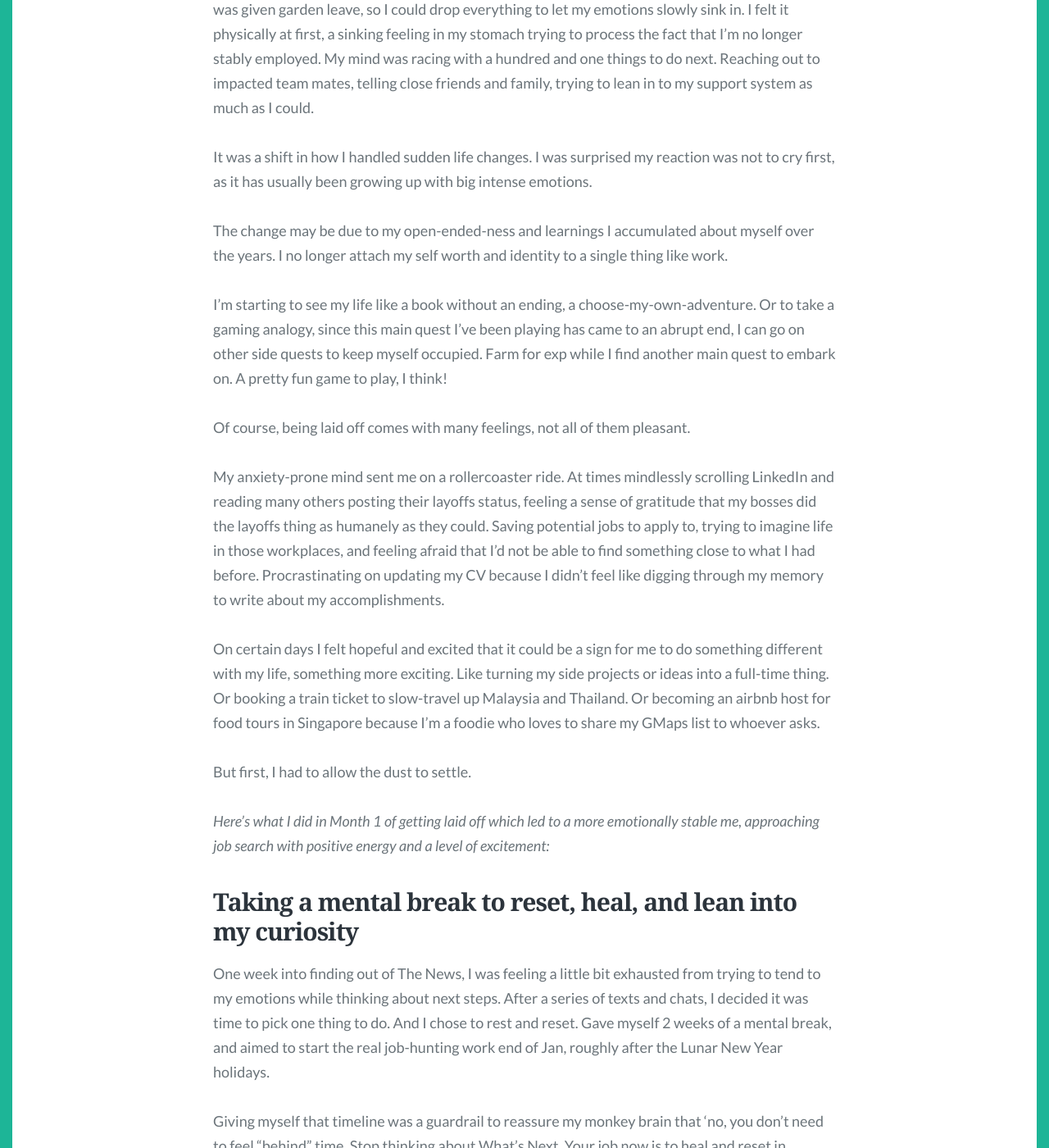
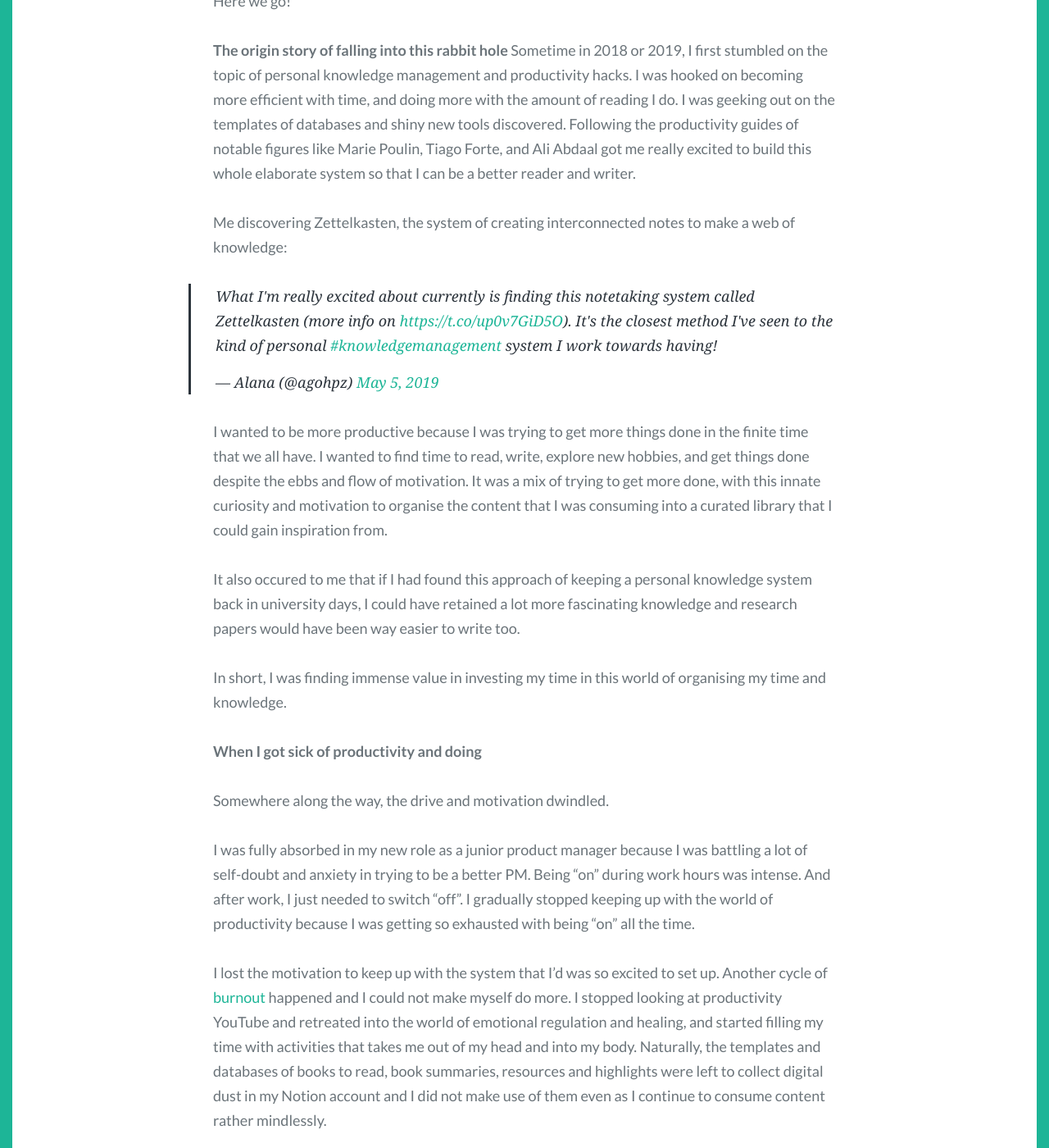
Before and after one commit to alanagoh/new-personal-web, a Jekyll site: the page built from _posts/2023-02-07-one-month-after-getting-laid-off.markdown, in a window 1280 px wide and 1400 px high, scrolled down 1122 px. Shown: the whole window at 82% size. Built offline with Jekyll 4.4.1, drawn with Linux system fonts in a browser that asks for light colours; some web fonts are replaced; comment, search, counter and statistics services are not loaded; some of the changed text lies outside the part shown.

Commit message:
new post

```diff
--- a/_posts/2023-02-07-one-month-after-getting-laid-off.markdown
+++ b/_posts/2023-02-07-one-month-after-getting-laid-off.markdown
@@ -1,81 +1,67 @@
 ---
 layout: post
-title:  "one month after getting laid off"
-date:   2023-02-07 15:05:32 +0800
+title:  "ups and downs of my obsession with productivity systems and processes"
+date:   2023-03-23 12:34:32 +0800
 categories: posts
-feature_image: images/garden.jpg
-tags: [life]
+feature_image:
+tags: [productivity and workflows]
 ---
 
-January was such a roller coaster ride. The first day I came back online from year end break, received news of being laid off on a call with the directors while I was in my KL airbnb apartment. I was given garden leave, so I could drop everything to let my emotions slowly sink in. I felt it physically at first, a sinking feeling in my stomach trying to process the fact that I’m no longer stably employed. My mind was racing with a hundred and one things to do next. Reaching out to impacted team mates, telling close friends and family, trying to lean in to my support system as much as I could.
+Before jumping into the main topic and getting into the details of it, I want to acknowledge my journey in writing this.
 
-It was a shift in how I handled sudden life changes. I was surprised my reaction was not to cry first, as it has usually been growing up with big intense emotions.
+As someone really huge on setting up my productivity systems and workflows, I’ve been procrastinating and incapable of writing and publishing about them. Upon reflection, I figured that this mental block comes from a fear that my system is not good enough to be shared. There are many great articles out there, how would mine be any valuable out there?
 
-The change may be due to my open-ended-ness and learnings I accumulated about myself over the years. I no longer attach my self worth and identity to a single thing like work.
+Again, the pattern of perfectionism and setting the bar too high for myself that it causes inaction.
 
-I’m starting to see my life like a book without an ending, a choose-my-own-adventure. Or to take a gaming analogy, since this main quest I’ve been playing has came to an abrupt end, I can go on other side quests to keep myself occupied. Farm for exp while I find another main quest to embark on. A pretty fun game to play, I think!
+It’s strange that I haven’t been writing about it because it is a pet topic of mine, and I love talking about it with friends who are also interested to hear about this. In the spirit of overcoming perfectionism and learning in public, I’ve convinced myself that I can share my journey even as I find them “not there yet”. Even as I write, I am uncovering holes to fill, and that has been incredibly helpful in this iteration of my processes.
 
-Of course, being laid off comes with many feelings, not all of them pleasant.
+So here I am, this will be the first essay about setting up my personal knowledge system. Starting with the origin story of how I came to enjoy diving deep into this topic, and the obstacles that got in my way, and how my thinking has evolved over the years.
+
+In subsequent posts, I’ll dive into specific parts of the system like Weekly Reviews, and my reading/note-taking workflow.
+
+Here we go!
 
 <!--more-->
 
-My anxiety-prone mind sent me on a rollercoaster ride. At times mindlessly scrolling LinkedIn and reading many others posting their layoffs status, feeling a sense of gratitude that my bosses did the layoffs thing as humanely as they could. Saving potential jobs to apply to, trying to imagine life in those workplaces, and feeling afraid that I'd not be able to find something close to what I had before. Procrastinating on updating my CV because I didn’t feel like digging through my memory to write about my accomplishments.
+**The origin story of falling into this rabbit hole**
+Sometime in 2018 or 2019, I first stumbled on the topic of personal knowledge management and productivity hacks. I was hooked on becoming more efficient with time, and doing more with the amount of reading I do. I was geeking out on the templates of databases and shiny new tools discovered. Following the productivity guides of notable figures like Marie Poulin, Tiago Forte, and Ali Abdaal got me really excited to build this whole elaborate system so that I can be a better reader and writer.
 
-On certain days I felt hopeful and excited that it could be a sign for me to do something different with my life, something more exciting. Like turning my side projects or ideas into a full-time thing. Or booking a train ticket to slow-travel up Malaysia and Thailand. Or becoming an airbnb host for food tours in Singapore because I’m a foodie who loves to share my GMaps list to whoever asks.
+Me discovering Zettelkasten, the system of creating interconnected notes to make a web of knowledge:
 
-But first, I had to allow the dust to settle.
+<blockquote class="twitter-tweet"><p lang="en" dir="ltr">What I&#39;m really excited about currently is finding this notetaking system called Zettelkasten (more info on <a href="https://t.co/up0v7GiD5O">https://t.co/up0v7GiD5O</a>). It&#39;s the closest method I&#39;ve seen to the kind of personal <a href="https://twitter.com/hashtag/knowledgemanagement?src=hash&amp;ref_src=twsrc%5Etfw">#knowledgemanagement</a> system I work towards having!</p>&mdash; Alana (@agohpz) <a href="https://twitter.com/agohpz/status/1125047432046206976?ref_src=twsrc%5Etfw">May 5, 2019</a></blockquote> <script async src="https://platform.twitter.com/widgets.js" charset="utf-8"></script>
 
-*Here’s what I did in Month 1 of getting laid off which led to a more emotionally stable me, approaching job search with positive energy and a level of excitement:*
+I wanted to be more productive because I was trying to get more things done in the finite time that we all have. I wanted to find time to read, write, explore new hobbies, and get things done despite the ebbs and flow of motivation. It was a mix of trying to get more done, with this innate curiosity and motivation to organise the content that I was consuming into a curated library that I could gain inspiration from.
 
-## Taking a mental break to reset, heal, and lean into my curiosity
-One week into finding out of The News, I was feeling a little bit exhausted from trying to tend to my emotions while thinking about next steps. After a series of texts and chats, I decided it was time to pick one thing to do. And I chose to rest and reset. Gave myself 2 weeks of a mental break, and aimed to start the real job-hunting work end of Jan, roughly after the Lunar New Year holidays.
+It also occured to me that if I had found this approach of keeping a personal knowledge system back in university days, I could have retained a lot more fascinating knowledge and research papers would have been way easier to write too.
 
-Giving myself that timeline was a guardrail to reassure my monkey brain that ‘no, you don’t need to feel “behind” time. Stop thinking about What’s Next. Your job now is to heal and reset in preparation for next few months of a potentially difficult season.’
+In short, I was finding immense value in investing my time in this world of organising my time and knowledge.
 
-It was a good choice, that dedicated time allowed me to feel all the emotions that I needed to feel. To explore the ideas that needed space to expand in my brain. To read the accumulated newsletters that I had fallen behind in reading.
+**When I got sick of productivity and doing**
 
-I ended up digging into my old bookmarks and notes, resurfacing old interesting topics that faded into the back of my mind. That week, I found my past and present selves gather in one time and space. Some parts of me stayed, some parts of me faded away.
+Somewhere along the way, the drive and motivation dwindled.
 
-What will this concoction lead to?
+I was fully absorbed in my new role as a junior product manager because I was battling a lot of self-doubt and anxiety in trying to be a better PM. Being “on” during work hours was intense. And after work, I just needed to switch “off”. I gradually stopped keeping up with the world of productivity because I was getting so exhausted with being “on” all the time.
 
-## Planting seeds, and growing a metaphorical garden
-True to my nature, I’m not just focusing on getting another Product role. I’ve got a desire to explore different paths. So I’m planting seeds of different outcomes, water them, and see what grows and thrives.
+I lost the motivation to keep up with the system that I’d was so excited to set up. Another cycle of [burnout](https://alanagoh.com/on-burnout) happened and I could not make myself do more. I stopped looking at productivity YouTube and retreated into the world of emotional regulation and healing, and started filling my time with activities that takes me out of my head and into my body. Naturally, the templates and databases of books to read, book summaries, resources and highlights were left to collect digital dust in my Notion account and I did not make use of them even as I continue to consume content rather mindlessly.
 
-> I’m not keen to plant a land of homogenous crops for harvesting. Much prefer a plot of garden with variety of flora for a visual feast.
+**v2.0**
+The value I found in setting up processes did not rest, it tagged along with my work as I worked with different project teams at my role. I realised that researching on and experimenting with best practices of product processes was a type of work that gave me energy even if it was not the core work I was required to do.
 
-Although I have no clue what I want this garden to look like exactly, I’ve just been gathering seeds that catch my interest, talk to random people about them and see where it takes me.
+Turns out I’m highly motivated by structured, as shown by my Luxx profile:
+{% include image_caption.html imageurl="/images/luxx-structure-high.jpg" title="luxx profile"%}
 
-However, I know how I want to feel about it.
+The structured-ness of things is “indispensable” for me to operate. Not surprisingly, when I was not keeping up and iterating on my PKM to suit my energy levels and needs, reading and writing also fell into disarray and lacked consistency.
 
-I want to feel energised, and wake up feeling excited to tend to this garden.
+The process work I did with my teams fed into my learnings about how I can approach my personal systems. New workflows introduced are always for the users. The wielder is more important than the tool itself. I’ve learned that no matter how shiny or exciting a new tool or workflow sounds at first, it isn’t just about implementing best practices without application to the context of the team and individual users. People tend to go back to old habits and ways of working if they are not experiencing the benefits first-hand. As the designer of the new workflow, it is then crucial to make the transition as frictionless and easy to adopt as possible.
 
-I want this garden to tickle my curiosity, maybe grow some unexpected plants and I can go explore where those came from.
+I’m bringing this lens into my own systems, and I see it working too.
 
-I want to feel proud of this garden, and invite other gardeners, chefs, makers and creators to explore this garden together. A sense of having a central piece to dig into and have interesting side conversations about.
+While it is great to seek inspiration and learn from productivity thought leaders, now I see the importance of taking pieces of what is useful for me. It is easy to get drawn into the mindset of *doing doing doing* as we see these thought leaders getting so much done and being extra productive than the average person. We sometimes forget that we’re human and not machines, and we need to time and space for ourselves to step back and take a break.
 
-## Moving on and mental prep of the road ahead
-A lot of moving on is based on instincts. Listening to my gut about what I needed to do. Everyone moved on in their own pace. Some may need less time than others, and it’s alright to take what we need.
+Now, my YouTube algorithm also serves me videos about slow living, minimalism and being more intentional with life. I’ve also been learning and practicing mindfulness, the art of sitting in silence and trying to be, not do.
 
-I could attribute this to months and years of journalling, and making mindfulness practice a thing in my life, but I was hyper aware of when my mind and body needed a rest, or when I was ready to expend energy. Some nights I let job search activities go on too late into the night, leaving my nervous system too hyped up that I couldn’t wind down to sleep. It disrupts the next day’s plans like going to the gym in the morning. Such blips in my week teach me to set cut-off timings so that I can prioritise my rest.
+This balanced approach seems to work better for me as I slowly let go of the idea that I need to fill all my waking hours with something “productive”.
 
-Prioritising for rest has been a great principle to stick to because it is the foundation for regaining energy and refuelling the tank. We’ve been conditioned to hustle culture, and glorifying not sleeping, over working, at the expense of not listening to our own bodies.
+And I’m excited to move forward with these new learnings to dive (slowly) into my existing practices and habits.
 
-Growing up, I felt this need for self-improvement, reading all sorts of productivity hacks, self-help books. I needed to “fix” myself and follow the path of others who seem to have their life under control and thriving. What I didn’t learn is to question if those habits are even meant for me.
-
-> What do I actually need? What am I optimising for? What do I want my life to look like?
-
-There’s a slew of content out there telling us that in order to be successful and better versions of ourselves, we had to stick to our habits down to a tee. Want to be a gym girl? Stick to a 3-day split and be at the gym 3 times a week. Want to be a writer? Write and publish once a week, or on any regular schedule to grow your audience. Want to be successful? Learn the habits of CEOs who wake up at 5 am every morning morning, plunge themselves into ice baths and throw in a 5 km run before the sun rises. It probably takes a lot of focus, discipline and awareness of what they are optimising for to be able to keep up with a stack of habits strictly.
-
-I’m not at that level of discipline or focus, and I may not ever narrow down to a single set of habits for life.
-
-But I’m happy about how I’m now able to tell when I’m off balance. When there’s too much of something that takes my energy away, I’ll cut back and do something else less demanding.
-
-My approach to habits now: Start small, and be kind to myself when there are days it's just not possible.
-
-It’s time I own the person that I am - someone who has interest in many things, not locking myself into one identity, and the things I love to do have seasons. It doesn’t make me love those things less, but there’s a right time and space for me to do them.
-
-Actively finding balance means it’s okay for the scale to tip over.
-
-In this way-finding season of looking for my next thing, the feelings of not being good enough, feelings of rejection will find its way back.
-
-But now I feel ready to face them and move through them.
+In the next post, I plan to dive into one of the new practices I've included in my workflows.
```
Also changed, not shown: _posts/2023-02-07-one-month-after-getting-laid-off copy.markdown (added, +81 -0 lines), images/luxx-structure-high.jpg (added).
